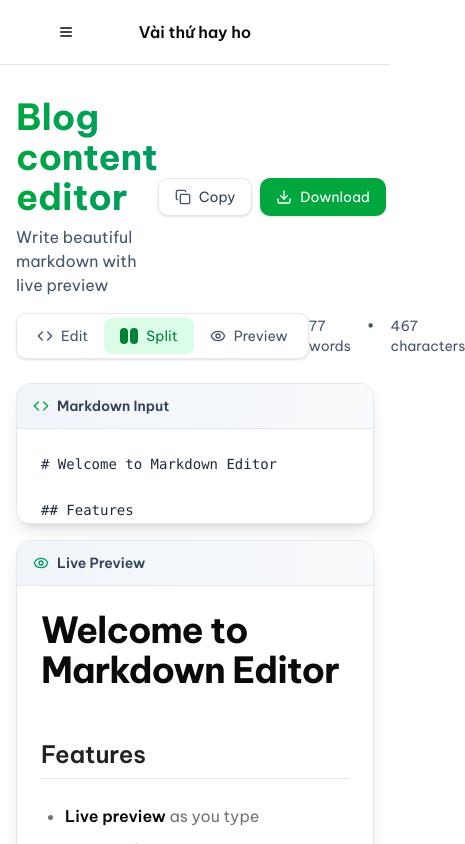
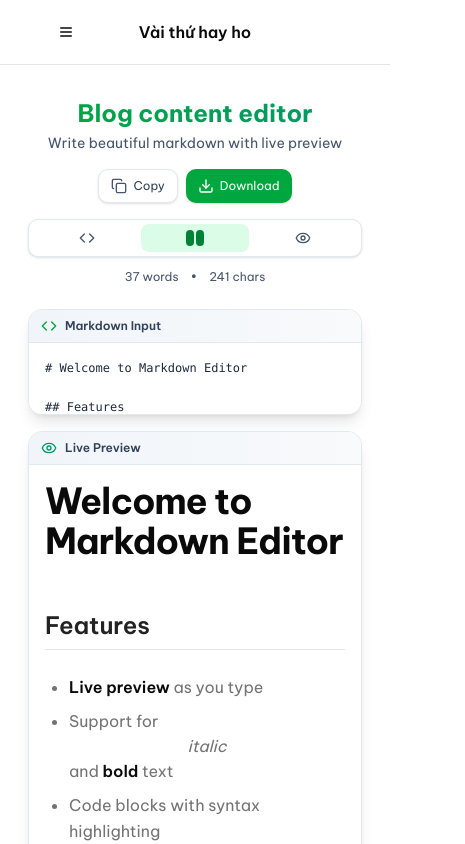
Before and after one commit to nguyentrunghieu297/blog-app, a Next.js app: page /admin in a window 390 px wide. Shown: the top 844 px of the page, 465 px wide, since content can reach past the window. Built offline with nearby package versions, Linux system fonts and the light colour scheme.

Commit message:
fix: :bug: responsive admin

```diff
--- a/src/app/admin/page.tsx
+++ b/src/app/admin/page.tsx
@@ -4,7 +4,6 @@ import { marked } from 'marked'
 import { Card } from '@/components/ui/card'
 import { Eye, Code, Copy, Download, Check } from 'lucide-react'
 
-// Configure marked options
 marked.setOptions({
   breaks: true,
   gfm: true
@@ -23,28 +22,12 @@ function hello() {
   console.log("Hello World!");
 }
 \`\`\`
-
-### Lists
-1. First item
-2. Second item
-3. Third item
-
-### Links
-[Visit GitHub](https://github.com)
-
-### Blockquotes
-> This is a blockquote
-> It can span multiple lines
-
----
-
-Start typing in the left panel to see the magic! ✨
 `
 
 export default function AdminPage() {
   const [markdown, setMarkdown] = useState(defaultMarkdown)
   const [copied, setCopied] = useState(false)
-  const [activeTab, setActiveTab] = useState('split') // split, edit, preview
+  const [activeTab, setActiveTab] = useState('split')
 
   const getHtml = () => {
     try {
@@ -77,23 +60,25 @@ export default function AdminPage() {
   const charCount = markdown.length
 
   return (
-    <div className='min-h-screen py-4'>
-      <div className='mx-auto max-w-9xl'>
+    <div className='min-h-screen py-4 px-3 sm:px-6'>
+      <div className='mx-auto max-w-7xl'>
         {/* Header */}
         <header className='mb-6'>
-          <div className='flex items-center justify-between mb-4'>
-            <div>
-              <h1 className='text-4xl font-bold bg-gradient-to-r from-green-600 to-emerald-600 bg-clip-text text-transparent'>
+          <div className='flex flex-col sm:flex-row sm:items-center sm:justify-between gap-4 mb-4'>
+            <div className='text-center sm:text-left'>
+              <h1 className='text-2xl sm:text-4xl font-bold bg-gradient-to-r from-green-600 to-emerald-600 bg-clip-text text-transparent'>
                 Blog content editor
               </h1>
-              <p className='text-slate-600 dark:text-slate-400 mt-2'>Write beautiful markdown with live preview</p>
+              <p className='text-slate-600 dark:text-slate-400 mt-1 sm:mt-2 text-sm sm:text-base'>
+                Write beautiful markdown with live preview
+              </p>
             </div>
 
             {/* Action Buttons */}
-            <div className='flex gap-2'>
+            <div className='flex flex-wrap justify-center sm:justify-end gap-2'>
               <button
                 onClick={copyToClipboard}
-                className='flex items-center gap-2 px-4 py-2 bg-white dark:bg-slate-800 rounded-lg shadow-sm hover:shadow-md transition-all duration-200 border border-slate-200 dark:border-slate-700 text-sm font-medium'
+                className='flex items-center gap-1.5 sm:gap-2 px-3 sm:px-4 py-2 bg-white dark:bg-slate-800 rounded-lg shadow-sm hover:shadow-md border border-slate-200 dark:border-slate-700 text-xs sm:text-sm font-medium transition-all'
               >
                 {copied ? (
                   <>
@@ -110,7 +95,7 @@ export default function AdminPage() {
 
               <button
                 onClick={downloadMarkdown}
-                className='flex items-center gap-2 px-4 py-2 bg-green-600 hover:bg-green-700 text-white rounded-lg shadow-sm hover:shadow-md transition-all duration-200 text-sm font-medium'
+                className='flex items-center gap-1.5 sm:gap-2 px-3 sm:px-4 py-2 bg-green-600 hover:bg-green-700 text-white rounded-lg shadow-sm hover:shadow-md text-xs sm:text-sm font-medium transition-all'
               >
                 <Download className='w-4 h-4' />
                 Download
@@ -119,51 +104,36 @@ export default function AdminPage() {
           </div>
 
           {/* View Toggle & Stats */}
-          <div className='flex items-center justify-between'>
-            <div className='flex bg-white dark:bg-slate-800 rounded-lg p-1 shadow-sm border border-slate-200 dark:border-slate-700'>
+          <div className='flex flex-col sm:flex-row sm:items-center sm:justify-between gap-3'>
+            <div className='flex justify-between sm:justify-start bg-white dark:bg-slate-800 rounded-lg p-1 shadow-sm border border-slate-200 dark:border-slate-700'>
+              {['edit', 'split', 'preview'].map((tab) => (
                 <button
-                onClick={() => setActiveTab('edit')}
-                className={`flex items-center gap-2 px-4 py-2 rounded-md transition-all duration-200 text-sm font-medium ${
-                  activeTab === 'edit'
+                  key={tab}
+                  onClick={() => setActiveTab(tab)}
+                  className={`flex w-full justify-center items-center gap-1.5 px-3 sm:px-4 py-1.5 sm:py-2 rounded-md text-xs sm:text-sm font-medium transition-all ${
+                    activeTab === tab
                       ? 'bg-green-100 dark:bg-green-900/30 text-green-700 dark:text-green-400'
                       : 'text-slate-600 dark:text-slate-400 hover:text-slate-900 dark:hover:text-slate-200'
                   }`}
                 >
-                <Code className='w-4 h-4' />
-                Edit
-              </button>
-              <button
-                onClick={() => setActiveTab('split')}
-                className={`flex items-center gap-2 px-4 py-2 rounded-md transition-all duration-200 text-sm font-medium ${
-                  activeTab === 'split'
-                    ? 'bg-green-100 dark:bg-green-900/30 text-green-700 dark:text-green-400'
-                    : 'text-slate-600 dark:text-slate-400 hover:text-slate-900 dark:hover:text-slate-200'
-                }`}
-              >
+                  {tab === 'edit' && <Code className='w-4 h-4' />}
+                  {tab === 'split' && (
                     <div className='flex gap-0.5'>
                       <div className='w-2 h-4 bg-current rounded-sm' />
                       <div className='w-2 h-4 bg-current rounded-sm' />
                     </div>
-                Split
+                  )}
+                  {tab === 'preview' && <Eye className='w-4 h-4' />}
+                  <span className='capitalize hidden xs:inline'>{tab}</span>
                 </button>
-              <button
-                onClick={() => setActiveTab('preview')}
-                className={`flex items-center gap-2 px-4 py-2 rounded-md transition-all duration-200 text-sm font-medium ${
-                  activeTab === 'preview'
-                    ? 'bg-green-100 dark:bg-green-900/30 text-green-700 dark:text-green-400'
-                    : 'text-slate-600 dark:text-slate-400 hover:text-slate-900 dark:hover:text-slate-200'
-                }`}
-              >
-                <Eye className='w-4 h-4' />
-                Preview
-              </button>
+              ))}
             </div>
 
             {/* Stats */}
-            <div className='flex gap-4 text-sm text-slate-600 dark:text-slate-400'>
+            <div className='flex justify-center sm:justify-end gap-3 text-xs sm:text-sm text-slate-600 dark:text-slate-400'>
               <span>{wordCount} words</span>
               <span>•</span>
-              <span>{charCount} characters</span>
+              <span>{charCount} chars</span>
             </div>
           </div>
         </header>
@@ -174,36 +144,38 @@ export default function AdminPage() {
             activeTab === 'split' ? 'grid-cols-1 lg:grid-cols-2' : 'grid-cols-1'
           }`}
         >
-          {/* Editor Panel */}
+          {/* Editor */}
           {(activeTab === 'edit' || activeTab === 'split') && (
-            <Card className='flex p-0 gap-0 flex-col overflow-hidden shadow-lg border-slate-200 dark:border-slate-700 bg-white dark:bg-slate-800'>
-              <div className='bg-gradient-to-r from-slate-100 to-slate-50 dark:from-slate-800 dark:to-slate-900 px-4 py-3 border-b border-slate-200 dark:border-slate-700'>
+            <Card className='flex flex-col p-0 gap-0 overflow-hidden shadow-lg border border-slate-200 dark:border-slate-700 bg-white dark:bg-slate-800'>
+              <div className='bg-gradient-to-r from-slate-100 to-slate-50 dark:from-slate-800 dark:to-slate-900 px-3 sm:px-4 py-2 sm:py-3 border-b border-slate-200 dark:border-slate-700'>
                 <div className='flex items-center gap-2'>
                   <Code className='w-4 h-4 text-green-600 dark:text-green-400' />
-                  <h2 className='font-semibold text-sm text-slate-700 dark:text-slate-300'>Markdown Input</h2>
+                  <h2 className='font-semibold text-xs sm:text-sm text-slate-700 dark:text-slate-300'>
+                    Markdown Input
+                  </h2>
                 </div>
               </div>
               <textarea
                 value={markdown}
                 onChange={(e) => setMarkdown(e.target.value)}
-                className='flex-1 w-full p-6 bg-white dark:bg-slate-900 text-slate-800 dark:text-slate-200 font-mono text-sm resize-none focus:outline-none focus:ring-2 focus:ring-green-500 focus:ring-inset leading-relaxed'
+                className='flex-1 w-full p-4 sm:p-6 bg-white dark:bg-slate-900 text-slate-800 dark:text-slate-200 font-mono text-xs sm:text-sm resize-none focus:outline-none focus:ring-2 focus:ring-green-500 focus:ring-inset leading-relaxed'
                 placeholder='Type your markdown here...'
                 spellCheck={false}
               />
             </Card>
           )}
 
-          {/* Preview Panel */}
+          {/* Preview */}
           {(activeTab === 'preview' || activeTab === 'split') && (
-            <Card className='flex p-0 gap-0 flex-col overflow-hidden shadow-lg border-slate-200 dark:border-slate-700 bg-white dark:bg-slate-800'>
-              <div className='bg-gradient-to-r from-slate-100 to-slate-50 dark:from-slate-800 dark:to-slate-900 px-4 py-3 border-b border-slate-200 dark:border-slate-700'>
+            <Card className='flex flex-col p-0 gap-0 overflow-hidden shadow-lg border border-slate-200 dark:border-slate-700 bg-white dark:bg-slate-800'>
+              <div className='bg-gradient-to-r from-slate-100 to-slate-50 dark:from-slate-800 dark:to-slate-900 px-3 sm:px-4 py-2 sm:py-3 border-b border-slate-200 dark:border-slate-700'>
                 <div className='flex items-center gap-2'>
                   <Eye className='w-4 h-4 text-emerald-600 dark:text-emerald-400' />
-                  <h2 className='font-semibold text-sm text-slate-700 dark:text-slate-300'>Live Preview</h2>
+                  <h2 className='font-semibold text-xs sm:text-sm text-slate-700 dark:text-slate-300'>Live Preview</h2>
                 </div>
               </div>
               <div
-                className='blog-content overflow-auto p-6 prose prose-slate dark:prose-invert max-w-none prose-headings:font-bold prose-h1:text-3xl prose-h2:text-2xl prose-a:text-green-600 dark:prose-a:text-green-400 prose-code:text-pink-600 dark:prose-code:text-pink-400 prose-pre:bg-slate-900 dark:prose-pre:bg-slate-950 bg-white dark:bg-slate-900'
+                className='blog-content overflow-auto p-4 sm:p-6 prose prose-slate dark:prose-invert max-w-none prose-headings:font-bold prose-h1:text-2xl sm:prose-h1:text-3xl prose-h2:text-xl sm:prose-h2:text-2xl prose-a:text-green-600 dark:prose-a:text-green-400 prose-code:text-pink-600 dark:prose-code:text-pink-400 prose-pre:bg-slate-900 dark:prose-pre:bg-slate-950 bg-white dark:bg-slate-900'
                 dangerouslySetInnerHTML={{ __html: getHtml() }}
               />
             </Card>
```
Lines whose indentation alone changed are shown as unchanged.
